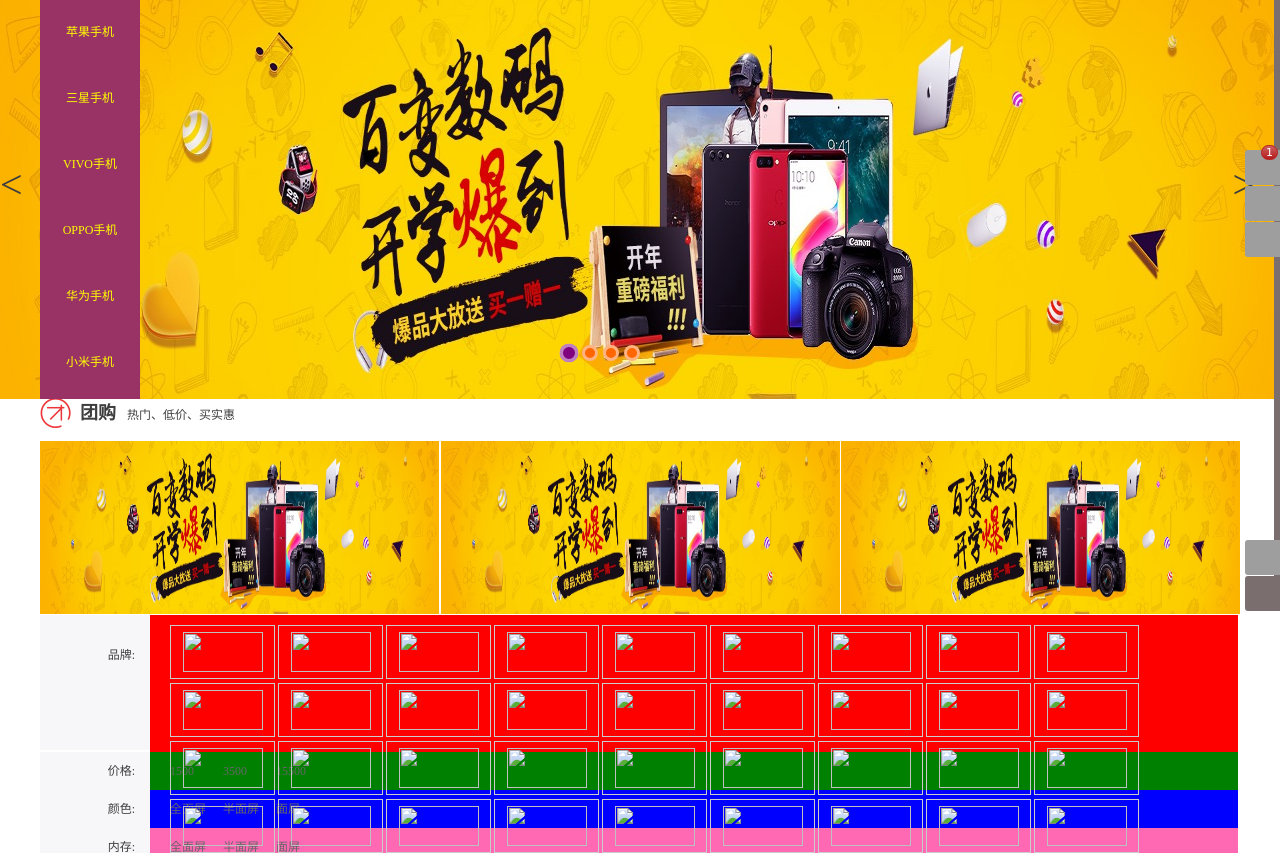
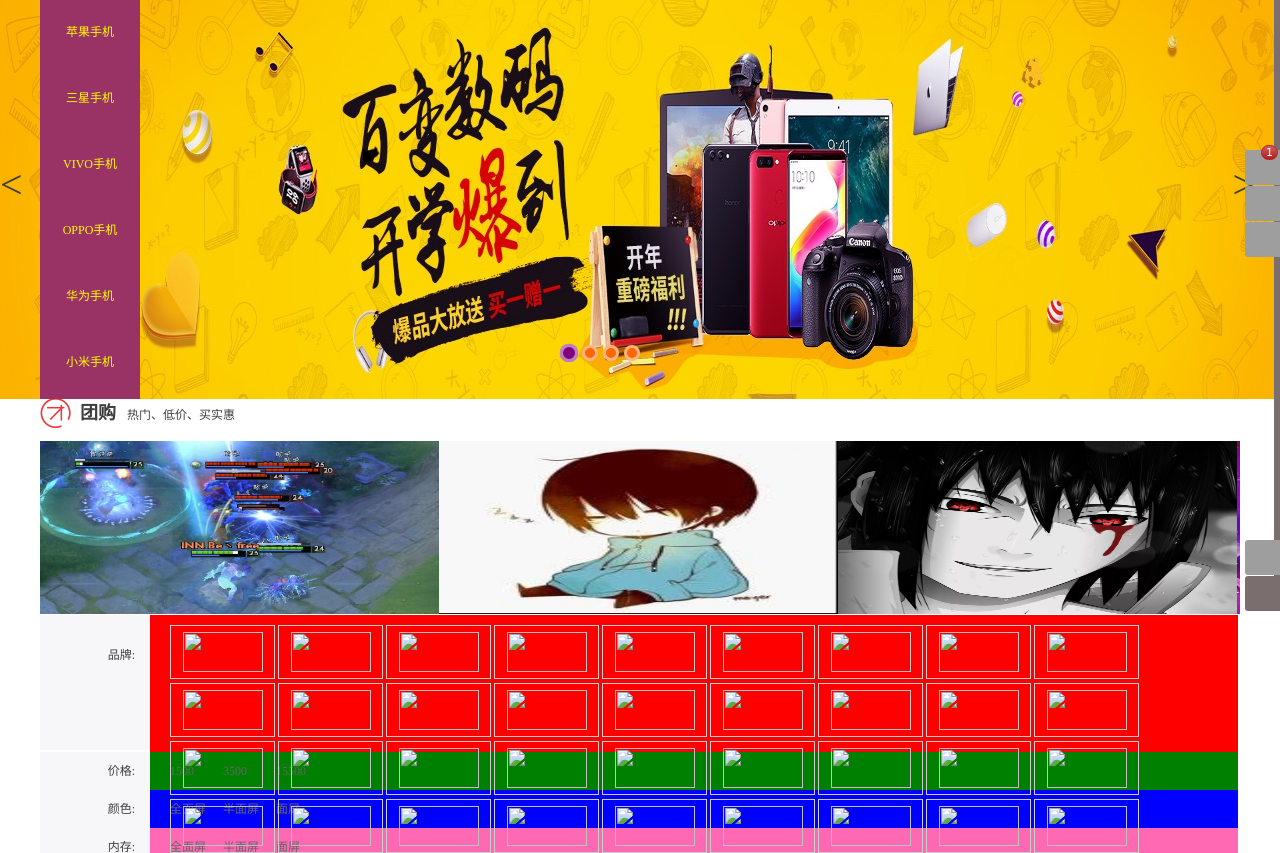
Before and after one commit to lanning01/project, a PHP site: page / in a window 1280 px wide. Shown: the part 189-1042 px from the top of the page. Run offline with PHP 8.4, Linux system fonts and the light colour scheme; grey boxes are pictures that could not be loaded.

Commit message:
团购轮播尚未完善

```diff
--- a/ec/index.html
+++ b/ec/index.html
@@ -327,10 +327,22 @@
         </div>
         <div class="team-buying-bottom">
             <ul class="team-buying-three">
-                <li class="team-one"><img src="/project/ec/assets/imgs/indeximg/banner1.jpg" alt=""></li>
-                <li class="team-two"><img src="/project/ec/assets/imgs/indeximg/banner1.jpg" alt=""></li>
-                <li class="team-three"><img src="/project/ec/assets/imgs/indeximg/banner1.jpg" alt=""></li>
+                <li class="item team-one"><img src="/project/ec/assets/imgs/1.jpg" alt=""></li>
+                <li class="item team-two"><img src="/project/ec/assets/imgs/2.jpg" alt=""></li>
+                <li class="item team-two"><img src="/project/ec/assets/imgs/3.jpg" alt=""></li>
+                <li class="item team-two"><img src="/project/ec/assets/imgs/4.jpg" alt=""></li>
+                <li class="item team-three"><img src="/project/ec/assets/imgs/1.jpg" alt=""></li>
+                <li class="item team-three"><img src="/project/ec/assets/imgs/2.jpg" alt=""></li>
             </ul>
+
+            <!--<ul class="pagination">-->
+                <!--<li class="bullet focus">1</li>-->
+                <!--<li class="bullet">2</li>-->
+                <!--<li class="bullet">3</li>-->
+                <!--<li class="bullet">4</li>-->
+            <!--</ul>-->
+            <div class="btn1 prev1">&lt;</div>
+            <div class="btn1 next1">&gt;</div>
         </div>
     </div>
 </section>
--- a/ec/src/script/index.js
+++ b/ec/src/script/index.js
@@ -104,7 +104,7 @@ window.onload = function () {
             return el.currentStyle[property]
         }
     }
-    function lunBo () {
+    function BannerlunBo () {
         let index = 0;
         let items = document.querySelectorAll('.list .item');
         let id;
@@ -191,5 +191,114 @@ window.onload = function () {
 
         init();
     };
-    lunBo();
+    BannerlunBo();
+
+    function teamBuy() {
+        let index = 1;
+        let list = document.querySelector('.team-buying-three');
+        let liWidth = list.children[0].offsetWidth;
+
+        let slider1 = document.querySelector('.team-buying-three .item:first-of-type');
+        let sliderLast = document.querySelector('.team-buying-three .item:last-of-type');
+
+        let slider1_cloned = slider1.cloneNode(true)
+        let sliderLast_cloned = sliderLast.cloneNode(true);
+
+        list.appendChild(slider1_cloned);
+        list.insertBefore(sliderLast_cloned, slider1);
+
+
+        list.style.width = liWidth * list.childElementCount + 'px';
+        list.style.left = -liWidth * index + 'px';
+        let id;
+
+
+        function slideTo(idx) {
+//            console.log(idx);
+            if (idx === list.childElementCount) {
+                list.style.left = -liWidth + 'px';
+                index = idx = 2;
+            }
+
+
+            //代码大全
+            if (-1 === idx) {
+                list.style.left = (list.childElementCount - 2) * -liWidth + 'px';
+                index = idx = list.childElementCount - 3;
+            }
+
+            var left = idx * liWidth;
+            console.log(idx)
+
+            // var focusIndex = idx - 1;
+            // if (list.childElementCount - 1 === idx) {
+            //     focusIndex = 0;
+            // }
+            // if (idx === 0) {
+            //     focusIndex = document.querySelectorAll('.bullet').length - 1;
+            // }
+            // document.querySelector('.focus').className = 'bullet';
+
+            // document.querySelectorAll('.bullet')[focusIndex].className = 'bullet focus';
+            animation(list, {
+                left: -1 * left
+            })
+        }
+
+        function slideNext() {
+            index++;
+            slideTo(index);
+        }
+
+        function slidePrev() {
+            index--;
+            slideTo(index);
+        }
+
+        function init() {
+            document.querySelector('.next1').onclick = function () {
+                slideNext();
+            }
+
+            document.querySelector('.prev1').onclick = function () {
+                slidePrev();
+            }
+
+            document.querySelector('.team-buying-bottom').onmouseover = function () {
+                stop();
+            }
+
+            document.querySelector('.team-buying-bottom').onmouseout = function () {
+                autoPlay();
+            }
+
+            //监听子弹点击事件
+            // let bullets = document.querySelectorAll('.bullet');
+            // for (let i = 0; i < bullets.length; i++) {
+            //     bullets[i].onclick = function () {
+            //         index = i;
+            //         slideTo(index);
+            //     }
+            // }
+
+            autoPlay();
+        }
+
+        function autoPlay() {
+            id = setInterval(slideNext, 2500);
+        }
+
+        function stop() {
+            clearInterval(id)
+        }
+
+        init();
+
+    };
+    teamBuy();
+    $('.team-buying-three').on('mouseover','.btn1',function(){
+        $('.btn1').show();
+    }).on('mouseout','.btn1',function(){
+        $('.btn1').hide();
+    })
 }
--- a/ec/src/style/index.css
+++ b/ec/src/style/index.css
@@ -1172,36 +1172,70 @@ nav .pagination .bullet.focus {
   text-indent: 8px;
 }
 
-.team-buying-three {
-  display: flex;
+.team-buying-bottom {
+  width: 1200px;
   height: 173px;
+  position: relative;
+  overflow: hidden;
+}
+
+.team-buying-bottom .team-buying-three {
+  height: 173px;
+  list-style: none;
+  position: absolute;
   width: 100%;
   flex-wrap: nowrap;
   justify-content: space-between;
   align-content: space-between;
 }
 
-.team-one {
-  position: relative;
-  background: blue;
-  width: 399px;
-}
-
-.team-one img, .team-two img, .team-three img {
+.team-buying-bottom .team-buying-three .item {
   width: 399px;
   height: 173px;
-}
-
-.team-two {
-  position: relative;
-  background: green;
+  text-align: center;
+  float: left;
+}
+
+.team-buying-bottom .team-buying-three .item img {
   width: 399px;
-}
-
-.team-three {
-  position: relative;
-  background: gray;
-  width: 399px;
+  height: 173px;
+}
+
+.btn1 {
+  display: none;
+  position: absolute;
+  top: 50%;
+  font-size: 40px;
+  cursor: pointer;
+  user-select: none;
+}
+
+.next1 {
+  position: absolute;
+  right: 0px;
+}
+
+.team-buying-bottom .pagination {
+  position: absolute;
+  bottom: 30px;
+  list-style: none;
+}
+
+.team-buying-bottom .pagination .bullet {
+  width: 30px;
+  height: 30px;
+  background: #ccc;
+  float: left;
+  margin-left: 3px;
+  line-height: 30px;
+  text-align: center;
+  cursor: pointer;
+  user-select: none;
+}
+
+.team-buying-bottom .pagination .bullet.focus {
+  background: black;
+  color: white;
 }
 
 /*----------------phone_brand----------------*/
--- a/ec/src/style/index.scss
+++ b/ec/src/style/index.scss
@@ -321,31 +321,70 @@ nav .pagination .bullet.focus {
   text-indent: 8px;
 }
 
-.team-buying-three {
-  display: flex;
+.team-buying-bottom {
+  width: 1200px;
   height: 173px;
-  width: 100%;
+  position: relative;
+  overflow: hidden;
+}
+
+.team-buying-bottom .team-buying-three {
+  height: 173px;
+  list-style: none;
+  position: absolute;
+  width:100%;
   flex-wrap: nowrap;
   justify-content: space-between;
   align-content: space-between;
 }
 
-.team-one {
-  position: relative;
-  background: blue;
+.team-buying-bottom .team-buying-three .item {
   width: 399px;
-}
-.team-one img,.team-two img,.team-three img{width: 399px; height: 173px;}
-.team-two {
-  position: relative;
-  background: green;
-  width: 399px;
+  height: 173px;
+  text-align: center;
+  float: left;
 }
 
-.team-three {
-  position: relative;
-  background: gray;
+.team-buying-bottom .team-buying-three .item img {
   width: 399px;
+  height: 173px;
+}
+
+.btn1 {
+  display: none;
+  position: absolute;
+  top: 50%;
+  font-size: 40px;
+  cursor: pointer;
+  user-select: none;
+}
+
+.next1 {
+  position: absolute;
+  right: 0px;
+}
+
+.team-buying-bottom .pagination {
+  position: absolute;
+  bottom: 30px;
+  list-style: none;
+}
+
+.team-buying-bottom .pagination .bullet {
+  width: 30px;
+  height: 30px;
+  background: #ccc;
+  float: left;
+  margin-left: 3px;
+  line-height: 30px;
+  text-align: center;
+  cursor: pointer;
+  user-select: none;
+}
+
+.team-buying-bottom .pagination .bullet.focus {
+  background: black;
+  color: white;
 }
 
 /*----------------phone_brand----------------*/
```
Also changed, not shown: 1 other file.
